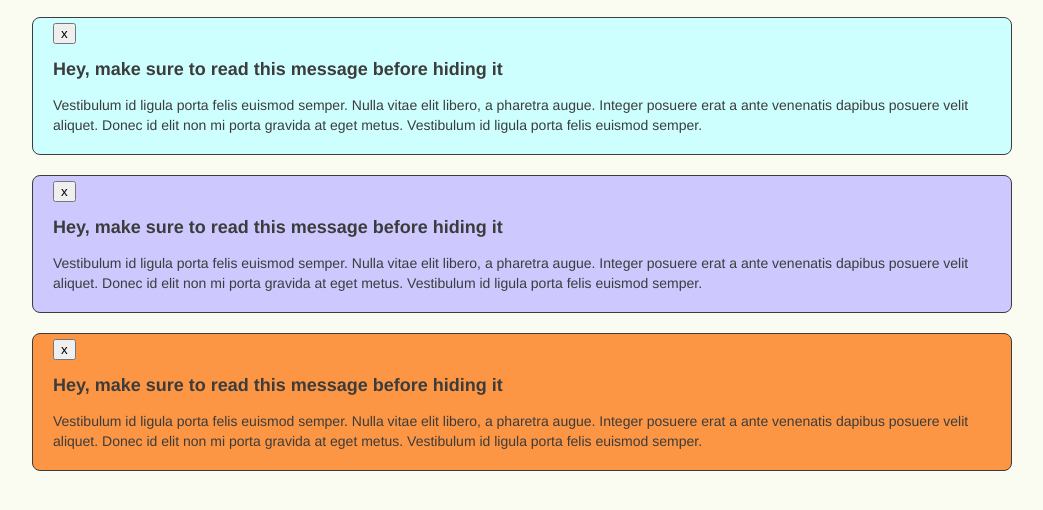
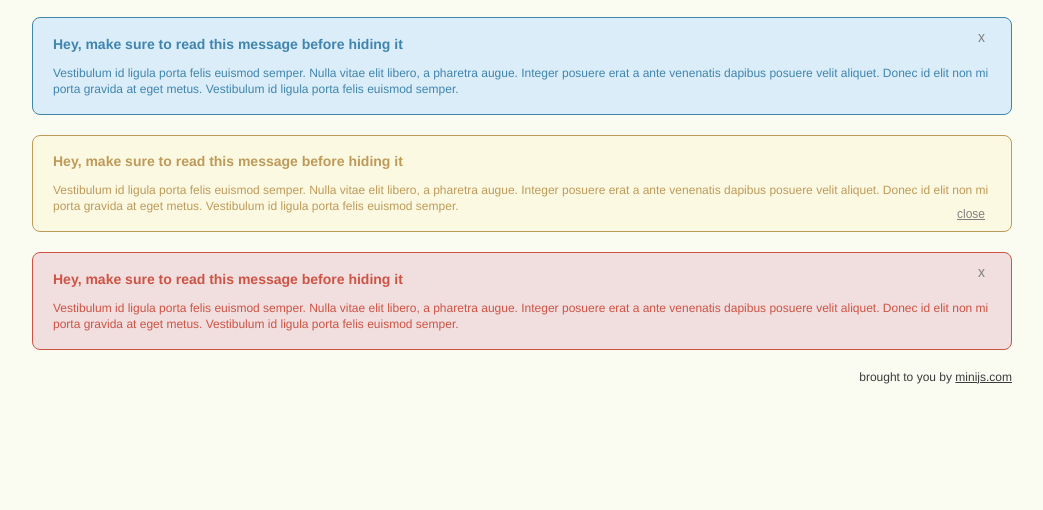
Before and after one commit to miniJs/miniAlert, a plain HTML site: page index.html in a window 1280 px wide. Shown: the part 68-578 px from the top of the page, without its empty margins (118-1161 px from the left). Drawn offline with Linux system fonts and the light colour scheme.

Commit message:
Improve demo

```diff
--- a/css/site.css
+++ b/css/site.css
@@ -1,5 +1,5 @@
 body {
-  font-family: helvetica,'Georgia',arial,sans-serif;
+  font-family: "Helvetica Neue", helvetica,'Georgia',arial,sans-serif;
   background-color: #fafbf1;
   color: #3C3C3C;
 }
@@ -18,12 +18,14 @@ h1 strong {
 }
 
 h2 {
-  font-size: 18px;
+  font-size: 14px;
+  line-height: 18px;
+  font-weight: 0;
 }
 
 p {
-  line-height: 20px;
-  font-size: 14px;
+  line-height: 16px;
+  font-size: 12px;
 }
 
 #container {
@@ -32,21 +34,63 @@ p {
 }
 
 .mini-alert {
-  border: 1px solid #3C3C3C;
-  background-color: #FFF;
   padding: 5px 20px;
   border-radius: 8px;
   margin: 20px 0;
 }
 
+.mini-alert .close {
+  float: right;
+  background: transparent;
+  cursor: pointer;
+  border: 0;
+  color: #808080;
+  font-size: 14px;
+  position: relative;
+}
+
+.mini-alert .close:hover {
+  color: #1a1a1a;
+}
+
 #alert-1 {
-  background-color: #CEFFFF;
+  background-color: #DAEDF8;
+  color: #4085AE;
+  border: 1px solid #4085AE;
+}
+
+#alert-1 .close {
+  top: 5px;
 }
 
 #alert-2 {
-  background-color: #CDC9FF;
+  background-color: #FCF9E2;
+  color: #BE9A59;
+  border: 1px solid #BE9A59;
+}
+
+#alert-2 .close {
+  top: -20px;
+  font-size: 12px;
+  text-decoration: underline;
 }
 
 #alert-3 {
-  background-color: #FC9644;
+  background-color: #F1DEDE;
+  color: #CD5445;
+  border: 1px solid #CD5445;
 }
+
+#alert-3 .close {
+  top: 5px;
+}
+
+footer {
+  text-align: right;
+  color: #3C3C3C;
+  font-size: 12px;
+}
+
+footer a{
+  color: #3C3C3C;
+}
--- a/index.html
+++ b/index.html
@@ -43,6 +43,7 @@
     </div>
 
     <footer>
+      brought to you by <a href="http://minijs.com" target="_blank">minijs.com</a>
     </footer>
   </div>
 
@@ -50,9 +51,26 @@
   <script src="js/miniAlert.js"></script>
   <script>
   $(function() {
+    // Default options
     $('#alert-1').miniAlert();
-    $('#alert-2').miniAlert();
-    $('#alert-3').miniAlert();
+
+    // Custom options
+    $('#alert-2').miniAlert({
+        text: 'close',
+        position: 'after',
+        effect: 'fade',
+        duration: 300
+    });
+
+    // Custom callback functions
+    $('#alert-3').miniAlert({
+      effect: 'slide',
+      duration: 1000,
+      onHide: function(element, button) {
+        element.find('h2, p').animate({opacity: 0}, 500);
+        button.animate({opacity: 0}, 100);
+      }
+    });
   });
   </script>
 
--- a/js/miniAlert.coffee
+++ b/js/miniAlert.coffee
@@ -14,7 +14,7 @@ jQuery ->
       text:     'x'       # close button text content
       cssClass: 'close'   # close button css class
       position: 'before'  # close button position: 'before' | 'after'
-      effect:   'basic'    # closing effect: 'basic' | fade' | 'slide'
+      effect:   'basic'   # closing effect: 'basic' | fade' | 'slide'
       duration: 100       # hide animation duration in milliseconds
       onLoad:   ->        # callback called when the close button has been added
       onHide:   ->        # callback called when close button is clicked
```
